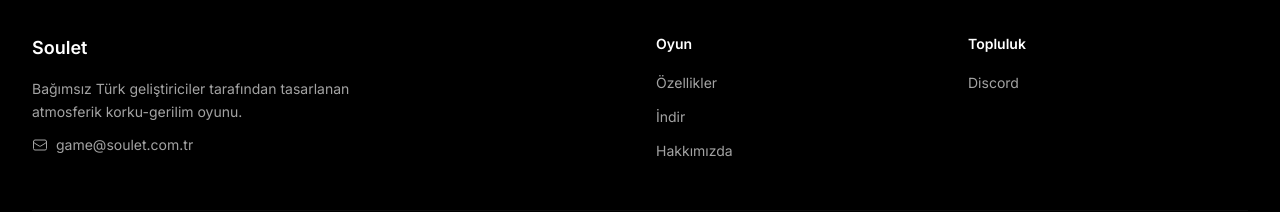
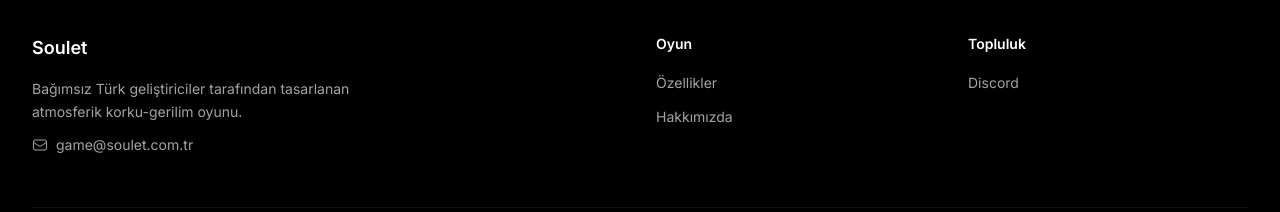
Before and after one commit to cinar12322/souletfnafsite, a Next.js app: page / in a window 1280 px wide. Shown: the part 2631-2843 px from the top of the page. Built offline with nearby package versions, Linux system fonts and the light colour scheme; no server answers.

Commit message:
style: remove download link from footer

```diff
--- a/src/components/Footer.tsx
+++ b/src/components/Footer.tsx
@@ -26,7 +26,6 @@
             <ul className="space-y-2.5">
               {[
                 { label: "Özellikler", href: "#ozellikler" },
-                { label: "İndir", href: "#indir" },
                 { label: "Hakkımızda", href: "#hakkinda" }
               ].map((item) => (
                 <li key={item.label}>
```
